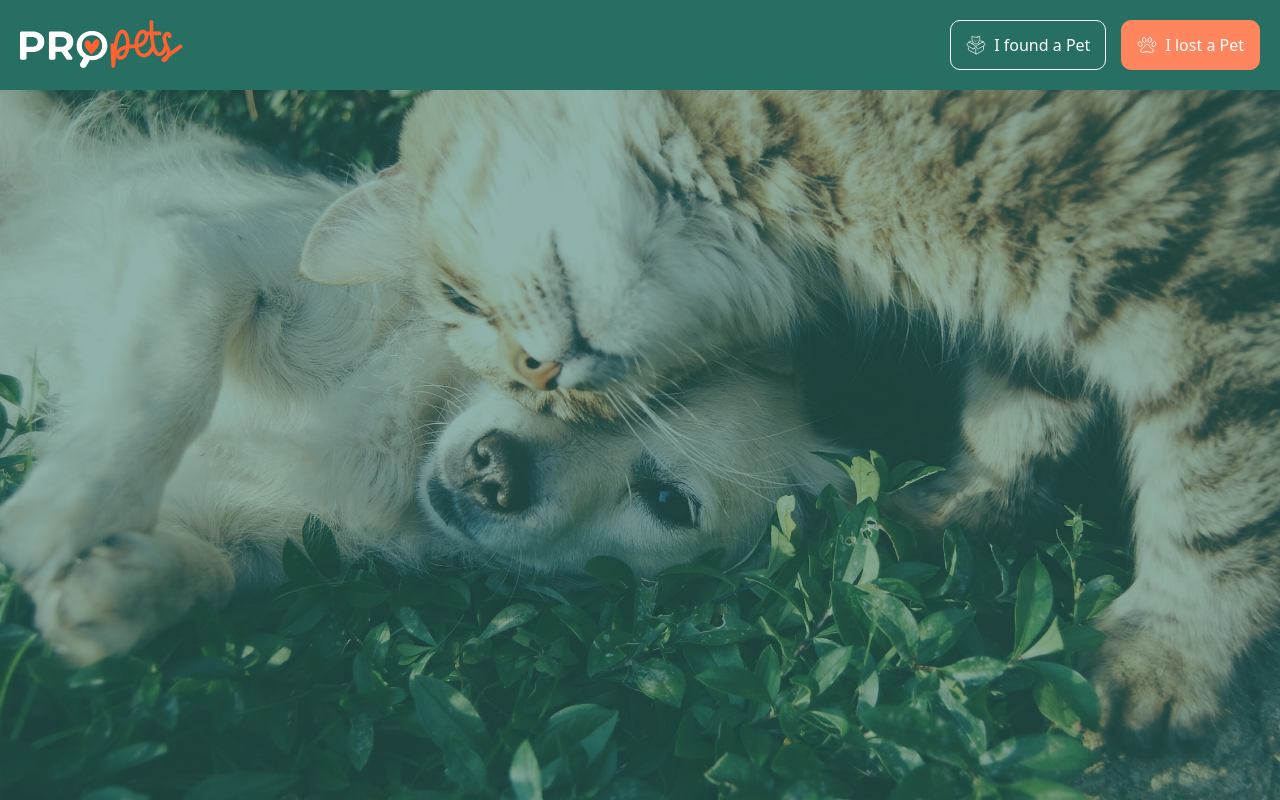
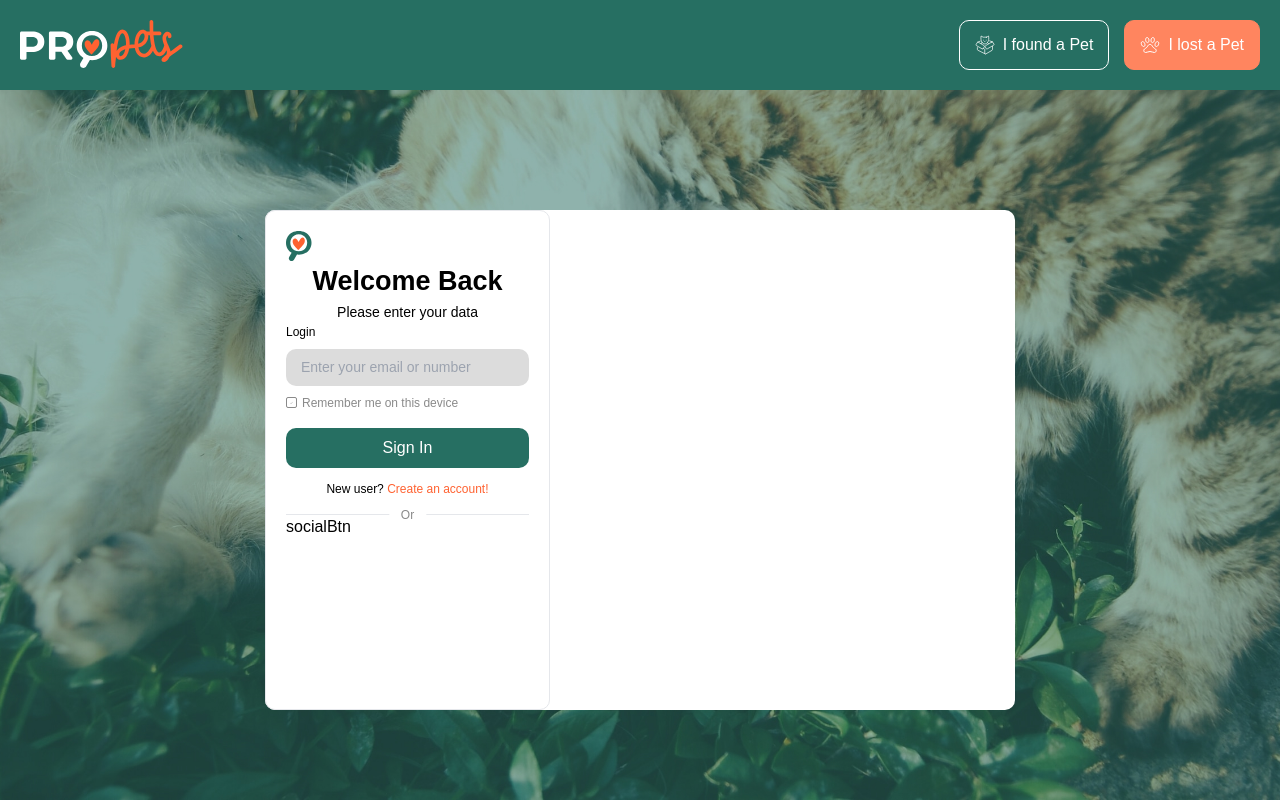
Before and after one commit to tensymb0ls/pro-pets-react-1, a React (Create React App) app: page /login in a window 1280 px wide. Built offline with nearby package versions, Linux system fonts and the light colour scheme.

Commit message:
Complete

```diff
--- a/package.json
+++ b/package.json
@@ -7,6 +7,7 @@
     "@testing-library/react": "^13.4.0",
     "@testing-library/user-event": "^13.5.0",
     "axios": "^1.5.1",
+    "i18next": "^23.5.1",
     "localforage": "^1.10.0",
     "match-sorter": "^6.3.1",
     "react": "^18.2.0",
--- /dev/null
+++ b/src/Components/CheckBoxCustom/CheckBoxCustom.js
@@ -0,0 +1,17 @@
+import { useState } from "react"
+
+export const CheckBoxCustom = () => {
+    const [isChecked, setIsChecked] = useState(true);
+    const handleClick = () => {
+        setIsChecked(!isChecked);
+    }
+    return <div className="border border-[#8A8A8A] rounded-[2px] p-[3px] w-[11px] h-[11px] flex justify-center items-center" onClick={handleClick}>
+        {isChecked && <ArrowCheckIcon />}
+    </div>
+}
+const ArrowCheckIcon = () => {
+    return <svg width="8" height="6" viewBox="0 0 8 6" fill="none" xmlns="http://www.w3.org/2000/svg">
+        <path d="M6.625 0.8125L2.95 5.1875L1.375 3.4375" stroke="#8A8A8A" strokeLinecap="round" strokeLinejoin="round" />
+    </svg>
+
+}
--- /dev/null
+++ b/src/Components/Wellcome/Wellcome.js
@@ -0,0 +1,32 @@
+import { CheckBoxCustom } from "../CheckBoxCustom/CheckBoxCustom"
+import { SearchHeart } from "../icons/SearchHeart"
+
+export const Wellcome = () => {
+    return <div className="max-w-[750px] rounded-[10px] h-[500px] my-[120px] bg-white mx-auto">
+        <div className="flex flex-col p-[20px] max-w-[285px] border h-full rounded-[10px]">
+            <SearchHeart />
+            <div className="text-center ">
+                <h3 className="text-[27px] font-[700]">Welcome Back</h3>
+                <p className="text-[14px] font-[400]">Please enter your data</p>
+            </div>
+            <div>
+                <form className="flex flex-col gap-[8px]">
+                    <label className="text-[12px] font-[400]">Login</label>
+                    <input className="text-[14px] font-[400] bg-[#DCDCDC] py-[8px] px-[15px] rounded-[10px] outline-none" type="text" placeholder="Enter your email or number" />
+                    <div className="flex items-center gap-[5px]">
+                        <CheckBoxCustom />
+                        <p className="text-[12px] font-[400] text-[#8A8A8A]">Remember me on this device</p>
+                    </div>
+                </form>
+                <div className="flex flex-col gap-[12px] text-center mt-[16px]">
+                    <button className="bg-[#266F62] py-[8px] rounded-[10px] text-white">Sign In</button>
+                    <p className="text-[12px] font-[400]">New user? <span className="text-[#FF6231] cursor-pointer">Create an account!</span></p>
+                </div>
+                <div className="border-t relative mt-[16px]">
+                    <div>socialBtn</div>
+                    <div className="absolute bg-white px-[12px] -top-[9px] left-[50%] -translate-x-[50%] text-[#8A8A8A] text-[12px] font-[400]">Or</div>
+                </div>
+            </div>
+        </div>
+    </div>
+}
--- /dev/null
+++ b/src/Components/icons/SearchHeart.js
@@ -0,0 +1,8 @@
+export const SearchHeart = () => {
+    return <svg width="26" height="30" viewBox="0 0 26 30" fill="none" xmlns="http://www.w3.org/2000/svg">
+        <path fillRule="evenodd" clipRule="evenodd" d="M17.289 6.68426C18.9926 7.22032 19.7452 10.5957 17.3944 13.6175C16.9941 14.1318 12.5419 19.4204 12.2335 19.0297C10.4948 16.8283 6.11863 13.7482 6.67185 9.72377C6.92961 7.84656 9.44882 5.71653 11.6984 9.48209C12.0187 10.0186 12.3208 10.5679 12.621 11.1181C13.1298 10.0278 13.9588 8.20832 14.8421 7.48733C15.4568 6.98674 16.4625 6.42333 17.2895 6.68426H17.289Z" fill="#FF6231" />
+        <path d="M12.7505 23.6417C12.1477 23.6417 11.5599 23.6097 10.9865 23.5464L7.98793 28.641C7.22447 29.9375 5.5183 30.3859 4.19593 29.6376H4.19542C2.87357 28.8887 2.4159 27.2152 3.17936 25.9181L5.61748 21.7756C3.95574 20.7866 2.63234 19.4875 1.64779 17.8778C0.549091 16.0822 0 14.0626 0 11.8206C0 9.57857 0.549091 7.55899 1.64779 5.76335C2.74649 3.96772 4.2667 2.55817 6.20841 1.5347C8.15012 0.511735 10.331 0 12.75 0C15.169 0 17.3442 0.511735 19.2751 1.5347C21.2059 2.55766 22.7261 3.96721 23.8357 5.76335C24.9452 7.55949 25.5 9.57857 25.5 11.8206C25.5 14.0626 24.9452 16.0817 23.8357 17.8778C22.7261 19.6739 21.2059 21.0835 19.2751 22.1065C17.3442 23.1294 15.1695 23.6412 12.75 23.6412L12.7505 23.6417ZM12.7505 20.2961C14.3446 20.2961 15.7852 19.9369 17.0709 19.2179C18.3566 18.499 19.366 17.4963 20.099 16.2098C20.8314 14.9234 21.1982 13.4602 21.1982 11.8211C21.1982 10.1815 20.8314 8.71825 20.099 7.43181C19.366 6.14538 18.3566 5.14319 17.0709 4.42372C15.7852 3.70476 14.3451 3.34553 12.7505 3.34553C11.1564 3.34553 9.7163 3.70476 8.43061 4.42372C7.14492 5.14269 6.13558 6.14538 5.40259 7.43181C4.66961 8.71825 4.30338 10.1815 4.30338 11.8211C4.30338 13.4607 4.66961 14.9234 5.40259 16.2098C6.13558 17.4963 7.14492 18.499 8.43061 19.2179C9.7163 19.9369 11.1564 20.2961 12.7505 20.2961Z" fill="#266F62" />
+    </svg>
+
+
+}
--- a/src/Pages/Login/LoginPage.js
+++ b/src/Pages/Login/LoginPage.js
@@ -1,7 +1,9 @@
 import { Header } from "../../Components/Header/Header"
+import { Wellcome } from "../../Components/Wellcome/Wellcome"
 
 export const LoginPage = () => {
-    return <div className="bg-cats h-screen">
+    return <div className="bg-cats h-screen ">
         <Header />
+        <Wellcome />
     </div>
 }
--- a/src/index.css
+++ b/src/index.css
@@ -1,6 +1,12 @@
 @tailwind base;
 @tailwind components;
 @tailwind utilities;
+
+@import url('https://fonts.googleapis.com/css2?family=Nunito+Sans:opsz,wght@6..12,200;6..12,300;6..12,400;6..12,500;6..12,600;6..12,700;6..12,800;6..12,900&display=swap');
+
+html {
+    font-family: 'Nunito Sans', sans-serif;
+}
 
 .bg-cats {
     background-image: url(./Images/login-bg.jpg);
```
Also changed, not shown: 1 other file (tests, documents, lock files or other folders).
